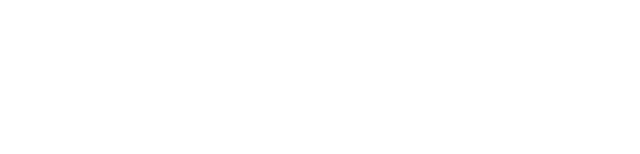
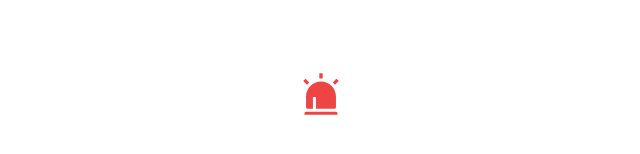
Before and after one commit to BookDang/gifts, a Next.js app in the folder nextjs/: page / in a window 1280 px wide. Shown: the part 586-740 px from the top of the page, without its empty margins (319-959 px from the left). Built offline with nearby package versions, Linux system fonts and the light colour scheme.

Commit message:
Change CMD run start the nestjs project.

```diff
--- a/nextjs/app/page.tsx
+++ b/nextjs/app/page.tsx
@@ -1,9 +1,11 @@
 import Image from "next/image";
+import { AiFillAlert } from "react-icons/ai"
 
 export default function Home() {
   return (
     <main className="flex min-h-screen flex-col items-center justify-between p-24">
       Hello s
+      <AiFillAlert className="text-5xl text-red-500" />
     </main>
   );
 }
--- a/nextjs/package.json
+++ b/nextjs/package.json
@@ -17,6 +17,7 @@
     "react": "^18",
     "react-dom": "^18",
     "react-hook-form": "^7.52.1",
+    "react-icons": "^5.2.1",
     "zustand": "^4.5.4"
   },
   "devDependencies": {
```
Also changed, not shown: 2 other files (tests, documents, lock files or other folders).
